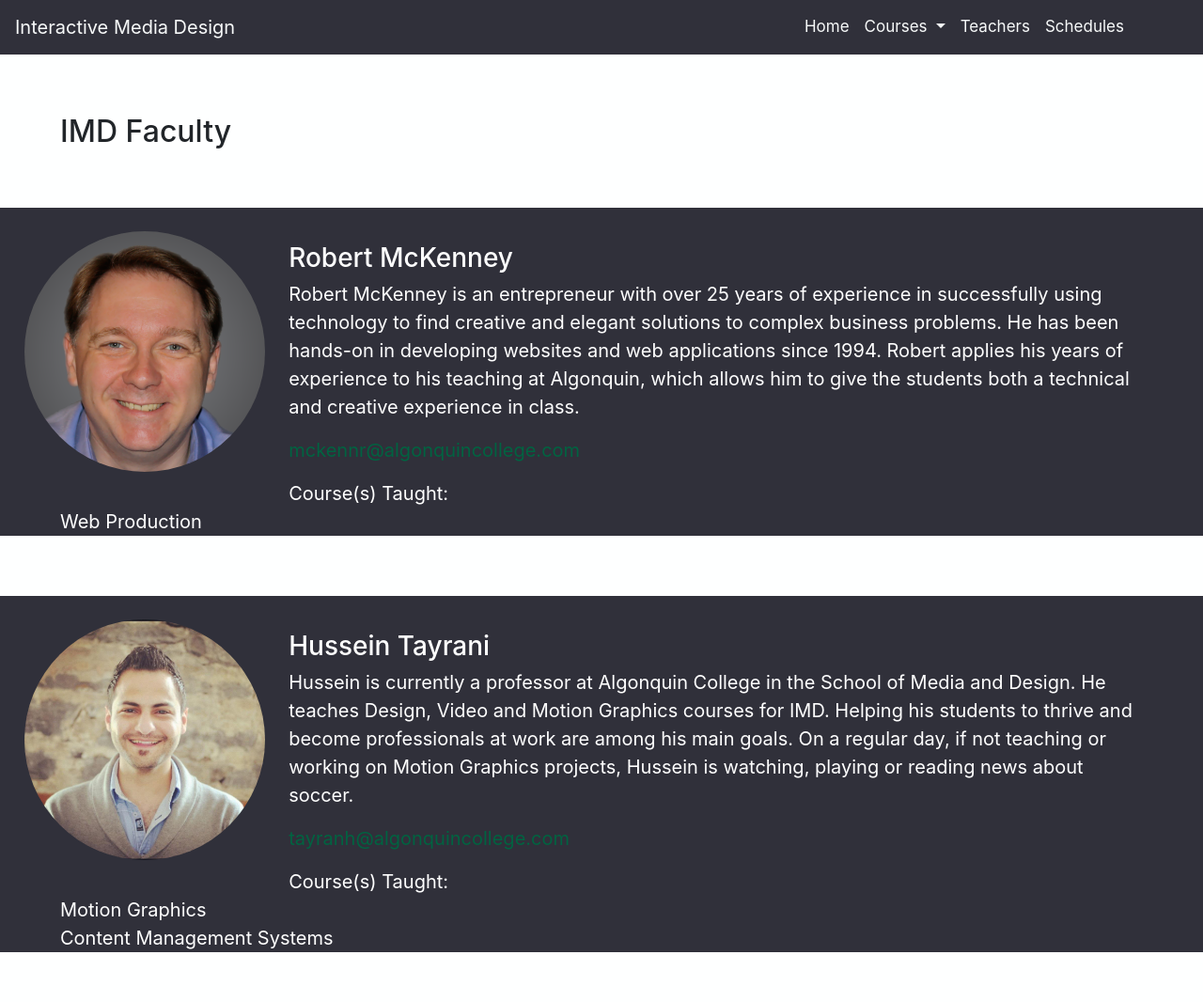
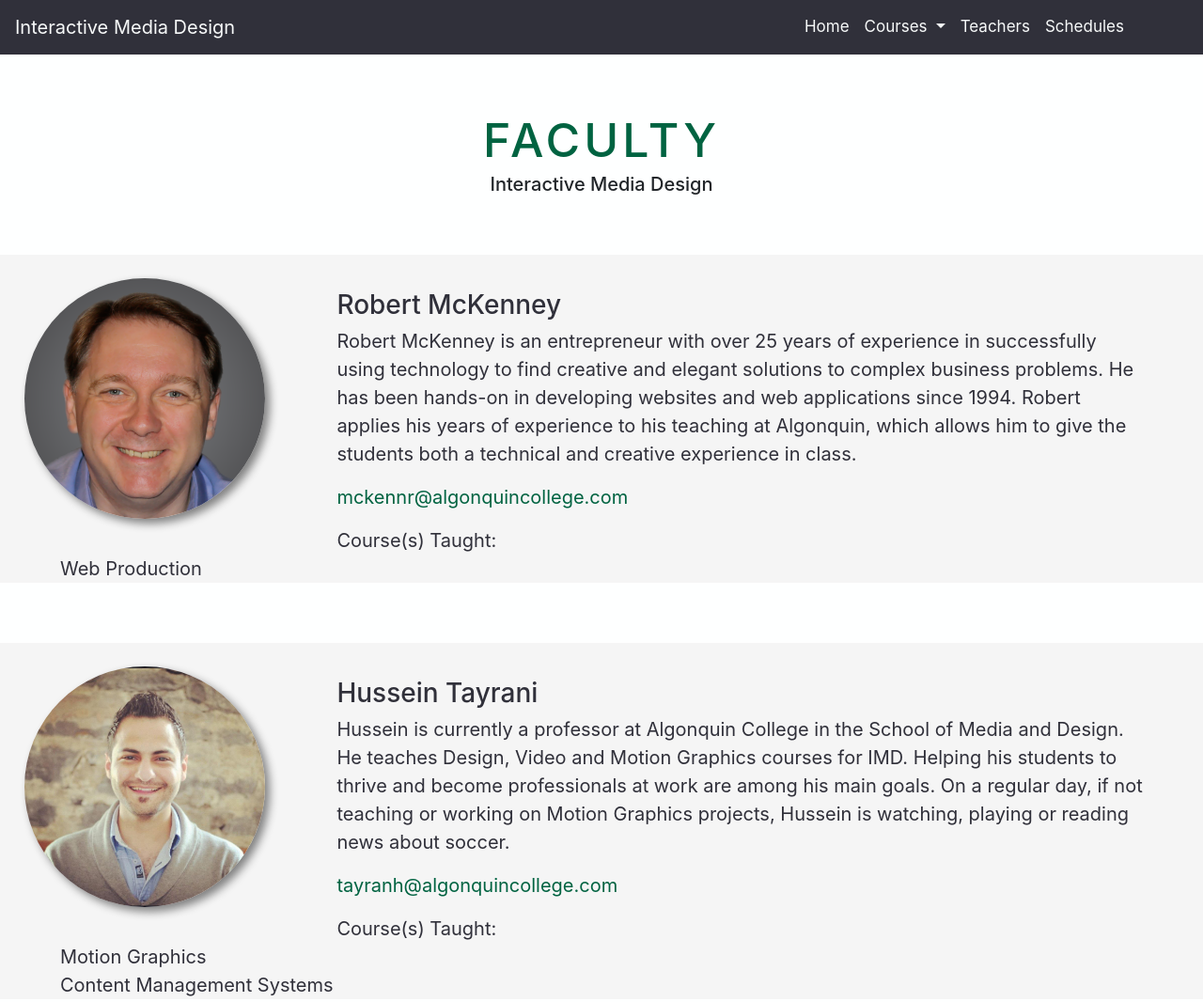
Before and after one commit to MTM6330-F17/B.E.A.R.S-Final-Project, a plain HTML site: page teachers.html in a window 1280 px wide. Shown: the top 1066 px of the page at 94% size. Drawn offline with nearby package versions, Linux system fonts and the light colour scheme.

Commit message:
added title and changed colors
added man header and changed colors of elements

```diff
--- a/scss/_teachers.scss
+++ b/scss/_teachers.scss
@@ -1,16 +1,29 @@
 .teacherH2 {
+  text-align: center;
+  color: #006341;
+  letter-spacing: 4px;
+  font-size: 50px;
+  margin-top: 5%;
+}
 
-  margin: 5%;
+.teacherH4{
+text-align: center;
+
 
 }
 
 .box_1, .box_2, .box_3 {
 
-  background-color: #30303A;
+  background-color: #F5F5F5;
 
   margin-top: 3%;
 
   height: 70%;
+
+}
+
+.box_3{
+  margin-bottom: 7%;
 
 }
 
@@ -30,6 +43,9 @@
 
   float: left;
 
+  box-shadow: 5px 5px 10px grey;
+  margin-right: 6%;
+
 }
 
 .email a {
@@ -41,13 +57,13 @@
 .tparagraph {
 
   font-size: 20px;
-  color: #FFFFFF;
+  color: #30303A;
 
 }
 
 
 .tNames {
 
-  color: #FFFFFF;
+  color: #30303A;
 
 }
--- a/teachers.html
+++ b/teachers.html
@@ -48,7 +48,9 @@
     </nav>
     <!-- ***** WRITE YOUR CONTENT HERE ***** -->
 
-    <h2 class="teacherH2">IMD Faculty</h2>
+
+    <h1 class="teacherH2">FACULTY</h1>
+<h5 class="teacherH4">Interactive Media Design</h5>
 
     <div class="box_1">
 
```
Also changed, not shown: css/main.css, css/min/main.css.
